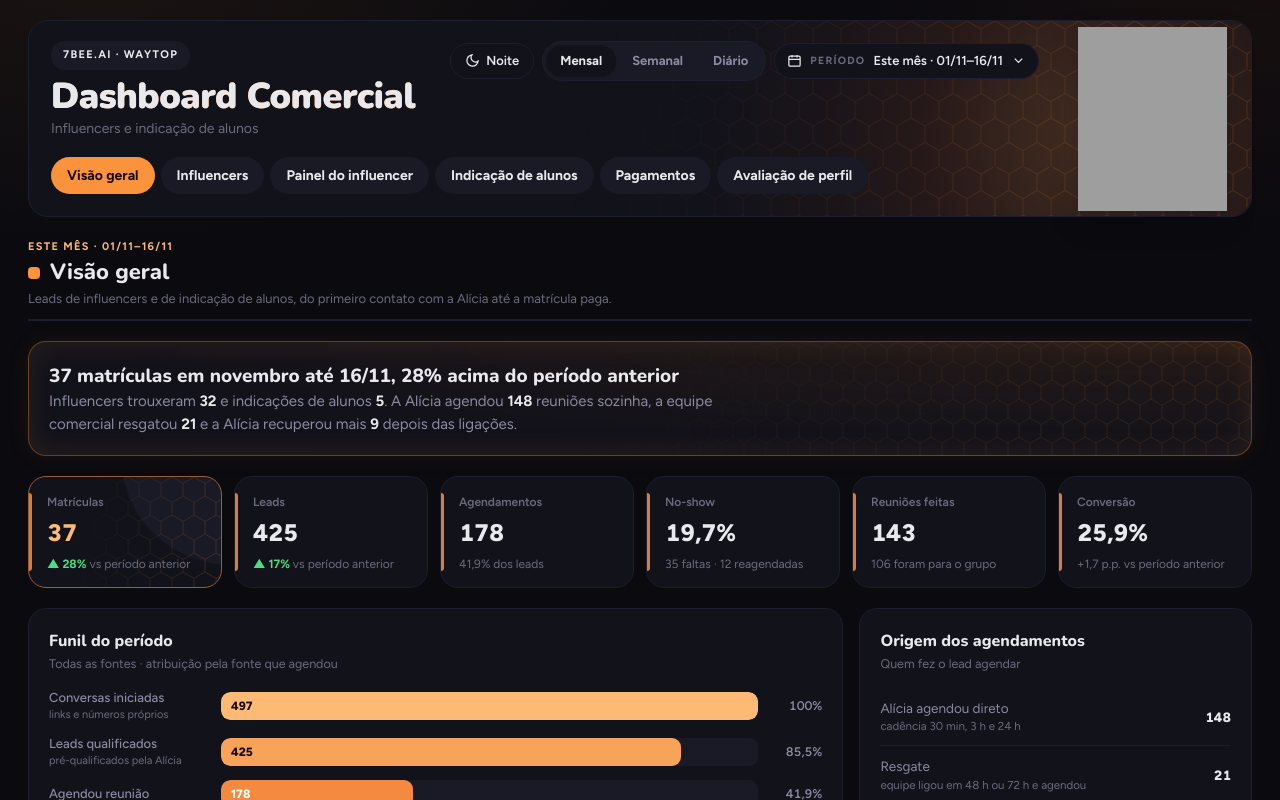
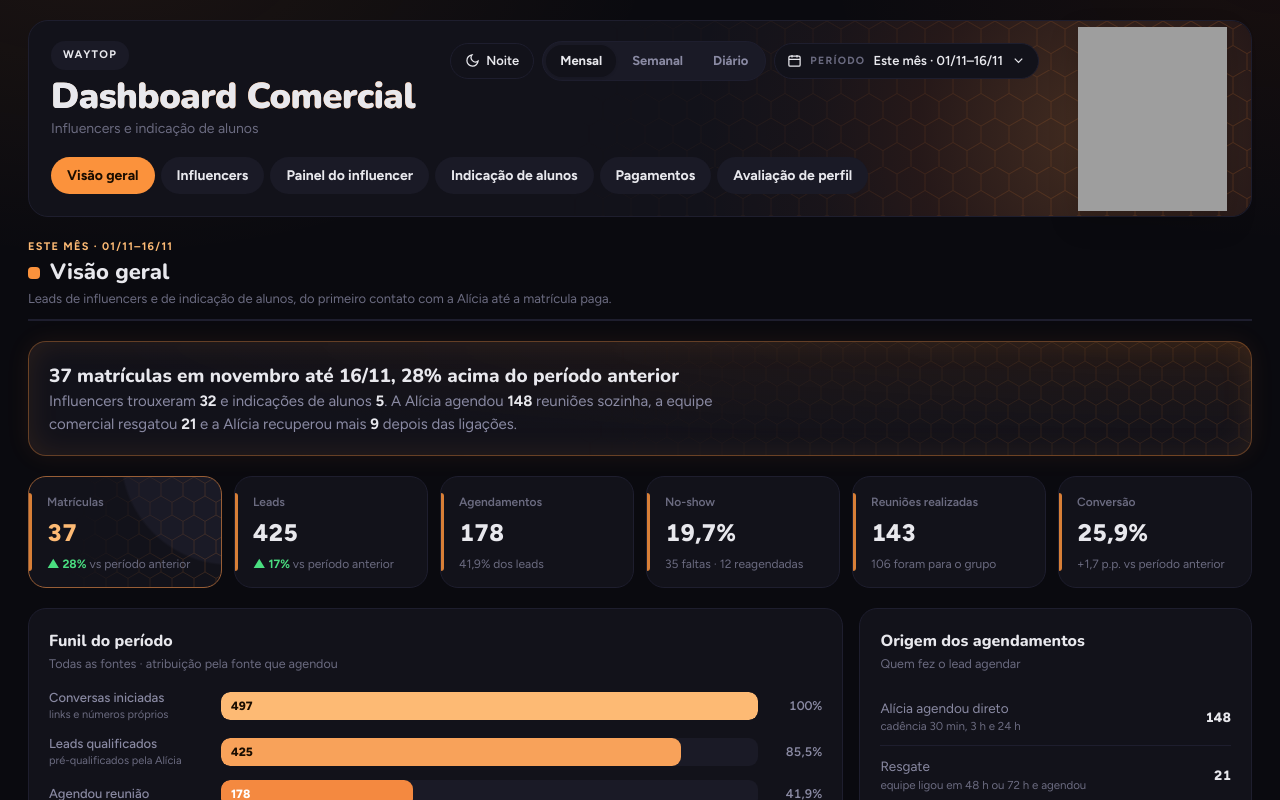
Before and after one commit to 7Beeai/waytop-dashboard, a plain HTML site: page site/index.html in a window 1280 px wide. Shown: the top 800 px of the page. Drawn offline with nearby package versions, Linux system fonts and the light colour scheme; grey boxes are pictures that could not be loaded.

Commit message:
Marca só WAYTOP; Reuniões realizadas
Co-Authored-By: Claude Opus 5.5 <noreply@anthropic.com>
Claude-Session: https://claude.ai/code/session_01XcDn4jC7yQUWKwWJnS5J3W

```diff
--- a/site/index.html
+++ b/site/index.html
@@ -327,7 +327,7 @@ section[hidden],.dp[hidden]{display:none!important}
     <img class="mascote" src="beerobot.webp" alt="" aria-hidden="true" draggable="false" decoding="async">
     <div class="hero-row">
       <div>
-        <span class="brandtag">7Bee.AI · WAYTOP</span>
+        <span class="brandtag">WAYTOP</span>
         <p class="hero-title">Dashboard Comercial</p>
         <p class="hero-sub" id="hero-sub">Influencers e indicação de alunos</p>
       </div>
@@ -747,7 +747,7 @@ function render(){
     {l:"Leads", v:N(T.leads), d:delta(T.leads,prev.leads)},
     {l:"Agendamentos", v:N(T.agend), d:`${P(T.agend,T.leads)} dos leads`},
     {l:"No-show", v:P(T.ns,T.agend), d:`${T.ns} faltas · ${T.nsRecup} reagendadas`},
-    {l:"Reuniões feitas", v:N(T.reun), d:`${Math.max(T.reun-T.mat,0)} foram para o grupo`},
+    {l:"Reuniões realizadas", v:N(T.reun), d:`${Math.max(T.reun-T.mat,0)} foram para o grupo`},
     {l:"Conversão", v:P(T.mat,T.reun), d:(()=>{ if(!prev.reun) return `${N(T.mat)} matrículas de ${N(T.reun)} reuniões`; const pp=Math.round((T.mat/(T.reun||1)-prev.mat/prev.reun)*1000)/10; return pp===0?"igual ao período anterior":`${pp>0?"+":""}${String(pp).replace(".",",")} p.p. vs período anterior`; })()},
   ]);
   funnel("funnel-geral",[
```
